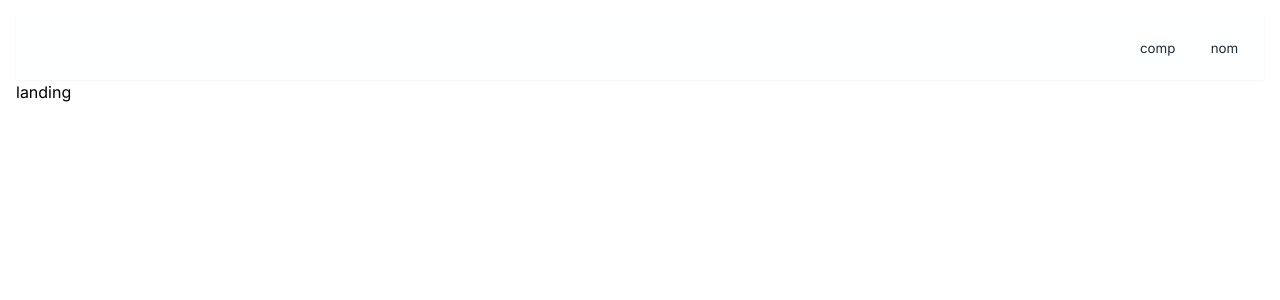
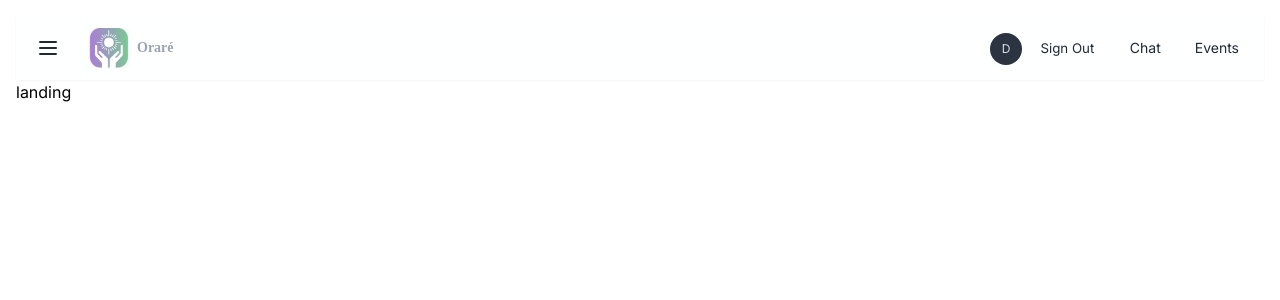
Before and after one commit to paolobang/orare-app-pb, a Next.js app: page / in a window 1280 px wide. Shown: the top 300 px of the page. Built offline with nearby package versions, Linux system fonts and the light colour scheme.

Commit message:
navbar and sidebar completed

```diff
--- /dev/null
+++ b/src/app/components/avatar/Avatar.js
@@ -0,0 +1,13 @@
+import React from "react";
+
+const Avatar = () => {
+  return (
+    <div className="avatar placeholder">
+      <div className="bg-neutral text-neutral-content w-8 rounded-full">
+        <span className="text-xs">D</span>
+      </div>
+    </div>
+  );
+};
+
+export default Avatar;
--- /dev/null
+++ b/src/app/components/layout/Layout.js
@@ -0,0 +1,31 @@
+// components/Layout.js
+"use client";
+import React, { useState } from "react";
+import Navbar from "../navbar/Navbar";
+import Sidebar from "../sidebar/Sidebar";
+
+const Layout = ({ children }) => {
+  const [isSidebarOpen, setIsSidebarOpen] = useState(false);
+
+  const toggleSidebar = () => {
+    setIsSidebarOpen(!isSidebarOpen);
+  };
+
+  return (
+    <div className="relative min-h-screen flex">
+      {isSidebarOpen && (
+        <div
+          className="fixed inset-0 bg-black opacity-50 z-40"
+          onClick={toggleSidebar}
+        ></div>
+      )}
+      <Sidebar isSidebarOpen={isSidebarOpen} toggleSidebar={toggleSidebar} />
+      <div className="flex flex-col flex-grow">
+        <Navbar toggleSidebar={toggleSidebar} />
+        <main className="flex-grow">{children}</main>
+      </div>
+    </div>
+  );
+};
+
+export default Layout;
--- a/src/app/components/navbar/Navbar.js
+++ b/src/app/components/navbar/Navbar.js
@@ -1,6 +1,11 @@
+"use client";
 import React from "react";
+import Link from "next/link";
+import Avatar from "../avatar/Avatar";
+import logo from "../../../../public/logo.png";
+import Image from "next/image";
 
-const Navbar = () => {
+const Navbar = ({ toggleSidebar }) => {
   return (
     <div
       className="
@@ -9,13 +14,68 @@ const Navbar = () => {
   "
     >
       <nav className="navbar w-full">
-        <div className="flex flex-1 md:gap-1 lg:gap-2"></div>
+        <div className="flex flex-1 md:gap-1 lg:gap-2">
+          <span
+            className="tooltip tooltip-bottom before:text-xs before:content-[attr(data-tip)]"
+            data-tip="Menu"
+            onClick={toggleSidebar}
+          >
+            <label aria-label="Open menu" className="btn btn-square btn-ghost">
+              <svg
+                width="20"
+                height="20"
+                xmlns="http://www.w3.org/2000/svg"
+                fill="none"
+                viewBox="0 0 24 24"
+                className="inline-block h-5 w-5 stroke-current md:h-6 md:w-6"
+              >
+                <path
+                  strokeLinecap="round"
+                  strokeLinejoin="round"
+                  strokeWidth="2"
+                  d="M4 6h16M4 12h16M4 18h16"
+                ></path>
+              </svg>
+            </label>
+          </span>
+          <div className="flex items-center gap-2">
+            <Link href="/" className="flex-0 btn btn-ghost gap-1 px-2 md:gap-2">
+              <Image
+                src={logo}
+                alt="Logo"
+                className="h-8 w-8 md:h-10 md:w-10"
+              />
+              <span
+                className="text-gray-400"
+                style={{ fontFamily: "Montserrat" }}
+              >
+                Oraré
+              </span>
+            </Link>
+          </div>
+        </div>
         <div className="flex-0">
-          <div className="hidden flex-none items-center lg:block">
-            <a className="btn btn-ghost drawer-button font-normal">comp</a>
+          <div className=" hidden flex-none items-center lg:block">
+            <Avatar />
+            <Link href="/" className="btn btn-ghost drawer-button font-normal">
+              Sign Out
+            </Link>
           </div>
-          <div className="hidden flex-none items-center lg:block">
-            <a className="btn btn-ghost drawer-button font-normal">nom</a>
+          <div className=" flex-none items-center lg:block">
+            <Link
+              href="/chat"
+              className="btn btn-ghost drawer-button font-normal"
+            >
+              Chat
+            </Link>
+          </div>
+          <div className="hflex-none items-center lg:block">
+            <Link
+              href="/events"
+              className="btn btn-ghost drawer-button font-normal"
+            >
+              Events
+            </Link>
           </div>
         </div>
       </nav>
--- /dev/null
+++ b/src/app/components/sidebar/Sidebar.js
@@ -0,0 +1,30 @@
+"use client";
+import React from "react";
+import Link from "next/link";
+import Avatar from "../avatar/Avatar";
+
+const Sidebar = ({ isSidebarOpen }) => {
+  return (
+    <aside
+      className={`fixed inset-y-0 left-0 z-40 bg-base-100 transform ${
+        isSidebarOpen ? "translate-x-0" : "-translate-x-full"
+      } transition-transform duration-300 ease-in-out w-80`}
+    >
+      <div className="bg-base-100 sticky top-0 z-20 flex items-center gap-2 bg-opacity-90 px-4 py-2 backdrop-blur lg:flex ">
+        <Link href="/home" className="flex-0 btn btn-ghost px-2">
+          <Avatar />
+        </Link>
+      </div>
+      <div className="h-4"></div>
+      <ul className="menu px-4 py-0">
+        <li>
+          <Link href="#">I'm so Glad</Link>
+          <Link href="#">I'm so Sad</Link>
+          <Link href="#">I'm so Numb</Link>
+        </li>
+      </ul>
+    </aside>
+  );
+};
+
+export default Sidebar;
--- a/src/app/events/page.js
+++ b/src/app/events/page.js
@@ -1,22 +1,22 @@
+// pages/events.js
 import React from "react";
 import Card from "../components/card/Card";
-import Navbar from "../components/navbar/Navbar";
+import Layout from "../components/layout/Layout";
 
 const Events = async () => {
   const res = await fetch("https://jsonplaceholder.typicode.com/photos");
   const events = await res.json();
-  const slicedEvents = events.slice(0, 4);
+  const slicedEvents = events.slice(0, 8);
 
   return (
-    <>
-      <Navbar />
+    <Layout>
       <h1>Events</h1>
       <ul className="not-prose grid grid-cols-1 gap-x-6 gap-y-12 sm:grid-cols-2 md:grid-cols-3 lg:grid-cols-3 xl:grid-cols-4">
         {slicedEvents.map((event) => (
           <Card key={event.id} event={event} />
         ))}
       </ul>
-    </>
+    </Layout>
   );
 };
 
```
Also changed, not shown: public/logo.png (added).
